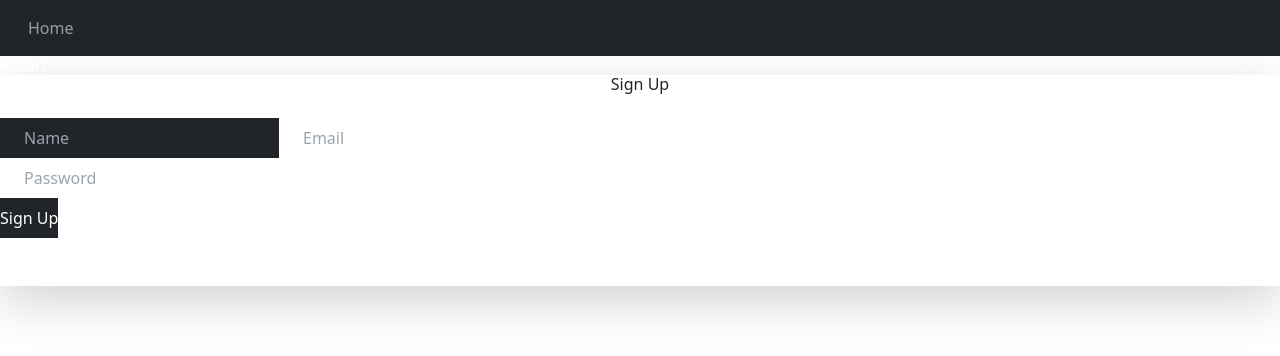
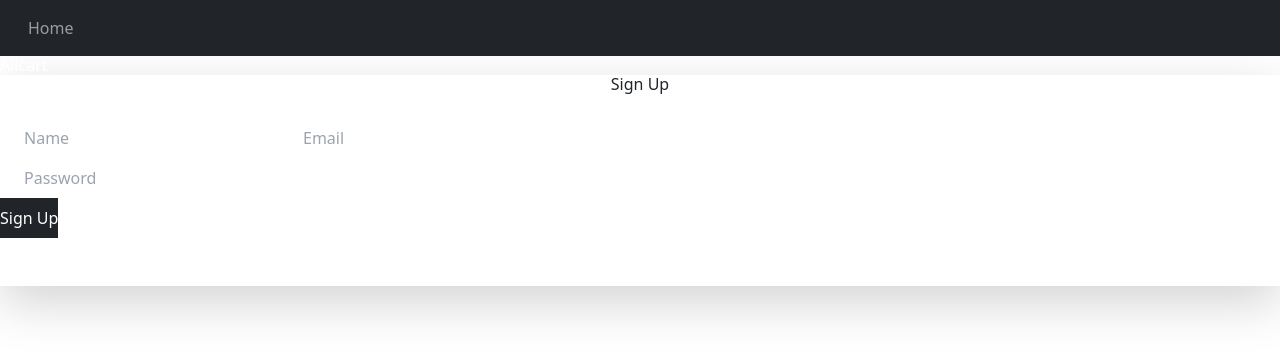
Before and after one commit to shyam-539/allcart-frontend, a React (Vite) app: page / in a window 1280 px wide. Both pictures are taken after a click on the button "Sign up". Shown: the top 356 px of the page. Built offline with nearby package versions, Linux system fonts and the light colour scheme.

Commit message:
text to dark

```diff
--- a/src/components/Home.jsx
+++ b/src/components/Home.jsx
@@ -69,7 +69,7 @@ const Home = ({ onLogin }) => {
             <input
               type="text"
               placeholder="Name"
-              className="w-full px-4 py-2 rounded-lg bg-dark bg-opacity-30 text-white placeholder-gray-700 focus:outline-none"
+              className="w-full px-4 py-2 rounded-lg bg-white bg-opacity-30 text-dark placeholder-gray-700 focus:outline-none"
               value={name}
               onChange={(e) => setName(e.target.value)}
             />
```
